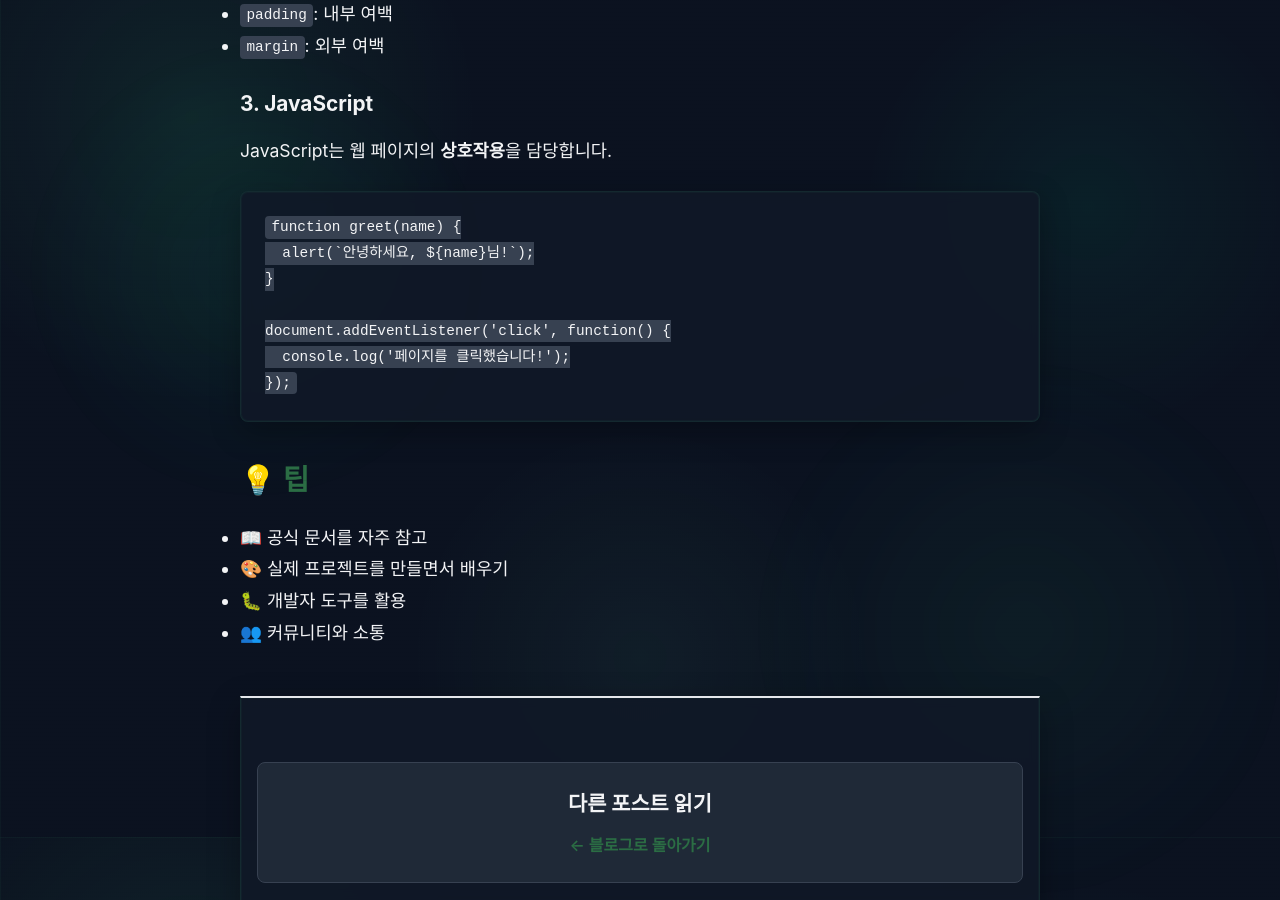
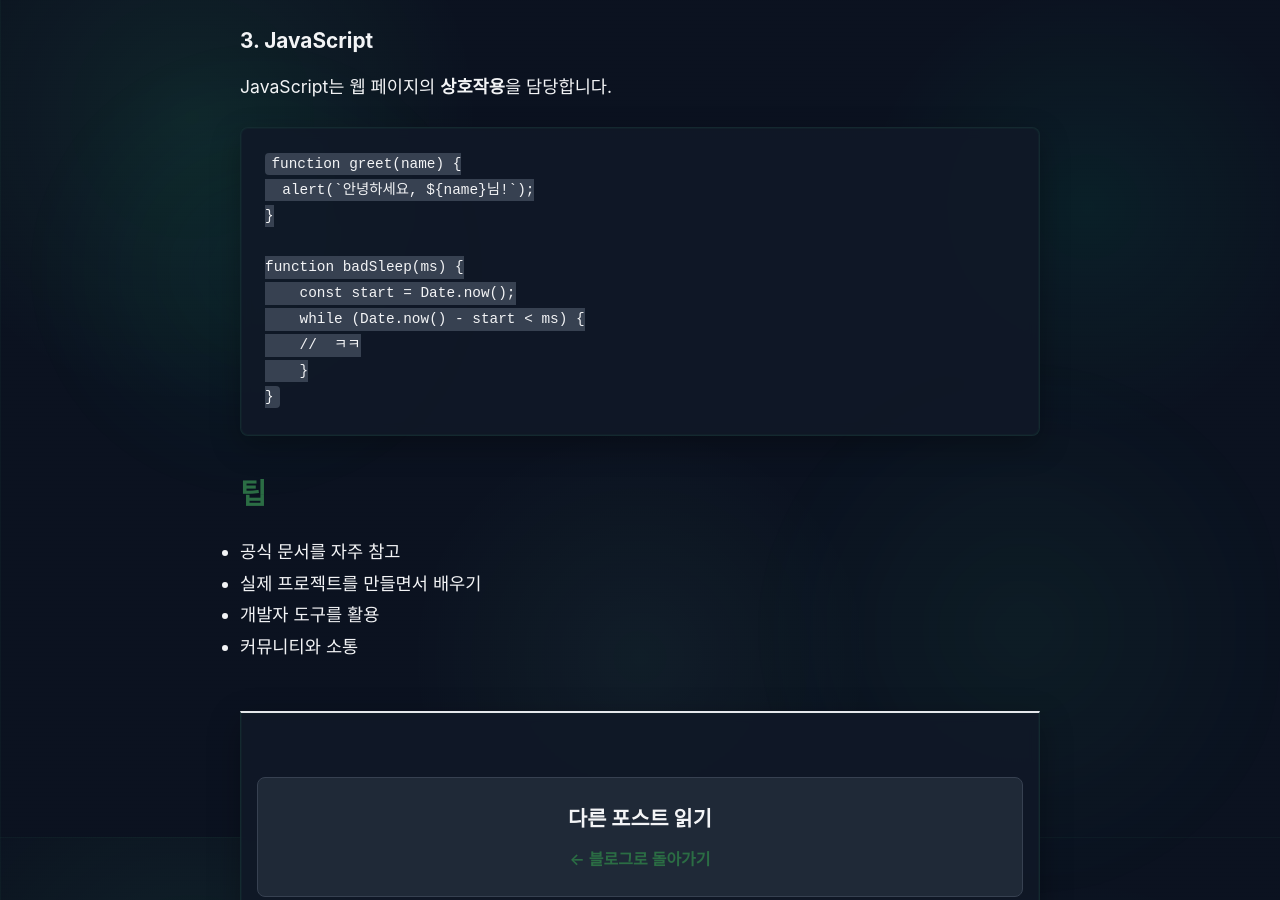
Before and after one commit to ms-axd/ms-axd.github.io, a Jekyll site: the page built from _posts/2026-04-05-web-development-basics.md, in a window 1280 px wide and 900 px high, scrolled down 1863 px. Built offline with Jekyll 4.4.1, drawn with Linux system fonts in a browser that asks for light colours; comment, search, counter and statistics services are not loaded; some of the changed text lies outside the part shown.

Commit message:
걍 글 수정

````diff
--- a/_posts/2026-04-05-web-development-basics.md
+++ b/_posts/2026-04-05-web-development-basics.md
@@ -8,9 +8,8 @@ author: 블로거
 excerpt: 웹 개발을 시작하는 분들을 위한 HTML, CSS, JavaScript의 기본 개념과 각각의 역할을 정리했습니다.
 ---
 
-웹 개발을 시작하려는 분들을 위해 기본 개념을 정리해보았습니다.
 
-## 🌐 웹 개발의 삼대 요소
+## 🌐 웹 개발의 3 요소
 
 웹 개발은 크게 세 가지 기술로 이루어져 있습니다.
 
@@ -70,15 +69,18 @@ function greet(name) {
   alert(`안녕하세요, ${name}님!`);
 }
 
-document.addEventListener('click', function() {
-  console.log('페이지를 클릭했습니다!');
-});
+function badSleep(ms) {
+    const start = Date.now();
+    while (Date.now() - start < ms) {
+    //  ㅋㅋ
+    }
+}
 ```
 
 
-## 💡 팁
+##  팁
 
-- 📖 공식 문서를 자주 참고
-- 🎨 실제 프로젝트를 만들면서 배우기
-- 🐛 개발자 도구를 활용
-- 👥 커뮤니티와 소통
+- 공식 문서를 자주 참고
+- 실제 프로젝트를 만들면서 배우기
+- 개발자 도구를 활용
+- 커뮤니티와 소통
````
Also changed, not shown: README.md.
